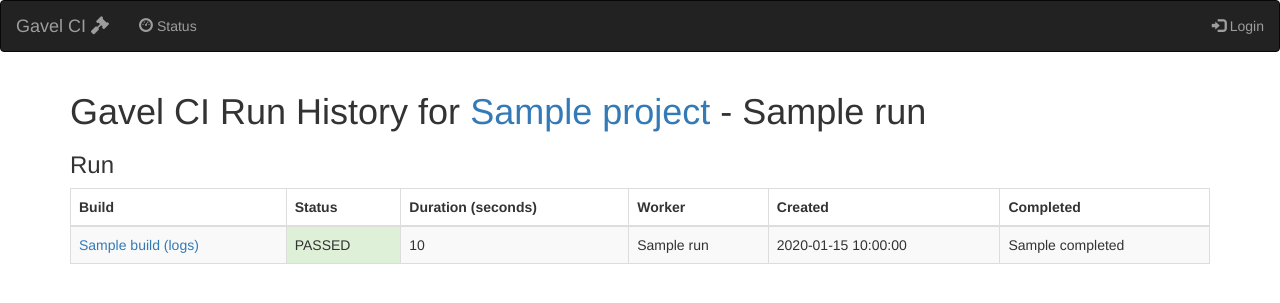
After one commit to foundriesio/gavel-ci, a Python web app: template gavel_ci/templates/run_history.html in a window 1280 px wide. The commit adds this page. Shown: the top 303 px of the page. Run offline with Jinja, Linux system fonts and the light colour scheme; the template is opened without the code that fills it: most values are stand-ins (such as "Sample title", 1, 10 or a date in 2020); some libraries are stand-ins or nearby versions.

Commit message:
Add view for the history of a run
This helps spot flaky CI runs

Signed-off-by: Andy Doan <andy@foundries.io>

```diff
--- a/gavel_ci/templates/run.html
+++ b/gavel_ci/templates/run.html
@@ -36,6 +36,9 @@
   <dt class="col-sm-3">Tests</dt>
   <dd><a href="{{url_for('jobserv.tests', proj=project, build=build, run=run.name)}}">Report</a></dd>
   {% endif %}
+
+  <dt class="col-sm-3">History</dt>
+  <dd><a href="{{url_for('jobserv.project_run_history', proj=project, run=run.name)}}">Run History</a></dd>
 </dl>
 </div>
 
--- /dev/null
+++ b/gavel_ci/templates/run_history.html
@@ -0,0 +1,35 @@
+{% extends "layout.html" %}
+{% block body %}
+<h1>Gavel CI Run History for
+  <a href="{{url_for('jobserv.project', proj=project)}}">{{project}}</a>
+  - {{run}}
+</h1>
+
+<h3>Run</h3>
+<table class="table table-striped table-bordered">
+  <thead>
+    <tr><th>Build</th><th>Status</th><th>Duration (seconds)</th><th>Worker</th><th>Created</th><th>Completed</th></tr>
+  </thead>
+  <tbody>
+  {% for run in history %}
+  <tr>
+    <td>
+      <a href="{{url_for('jobserv.run', proj=project, build=run.build, run=run.name)}}">{{run.build}}</a>
+      <a href="{{url_for('jobserv.run_artifact', proj=project, build=run.build, run=run.name, p='console.log')}}">(logs)</a>
+    </td>
+    {% if run.status == 'PASSED' %}
+    <td class="bg-success">{{run.status}}</td>
+    {% elif run.status == 'FAILED' %}
+    <td class="bg-danger">{{run.status}}</td>
+    {% else %}
+    <td>{{run.status}}</td>
+    {% endif %}
+    <td>{{run.duration_seconds}}</td>
+    <td>{{run.worker_name}}</td>
+    <td>{{run.created}}</td>
+    <td>{{run.completed}}</td>
+  </tr>
+  {% endfor %}
+  </tbody>
+</table>
+{% endblock %}
```
Also changed, not shown: gavel_ci/ui/jobserv.py (+7 -0 lines).
